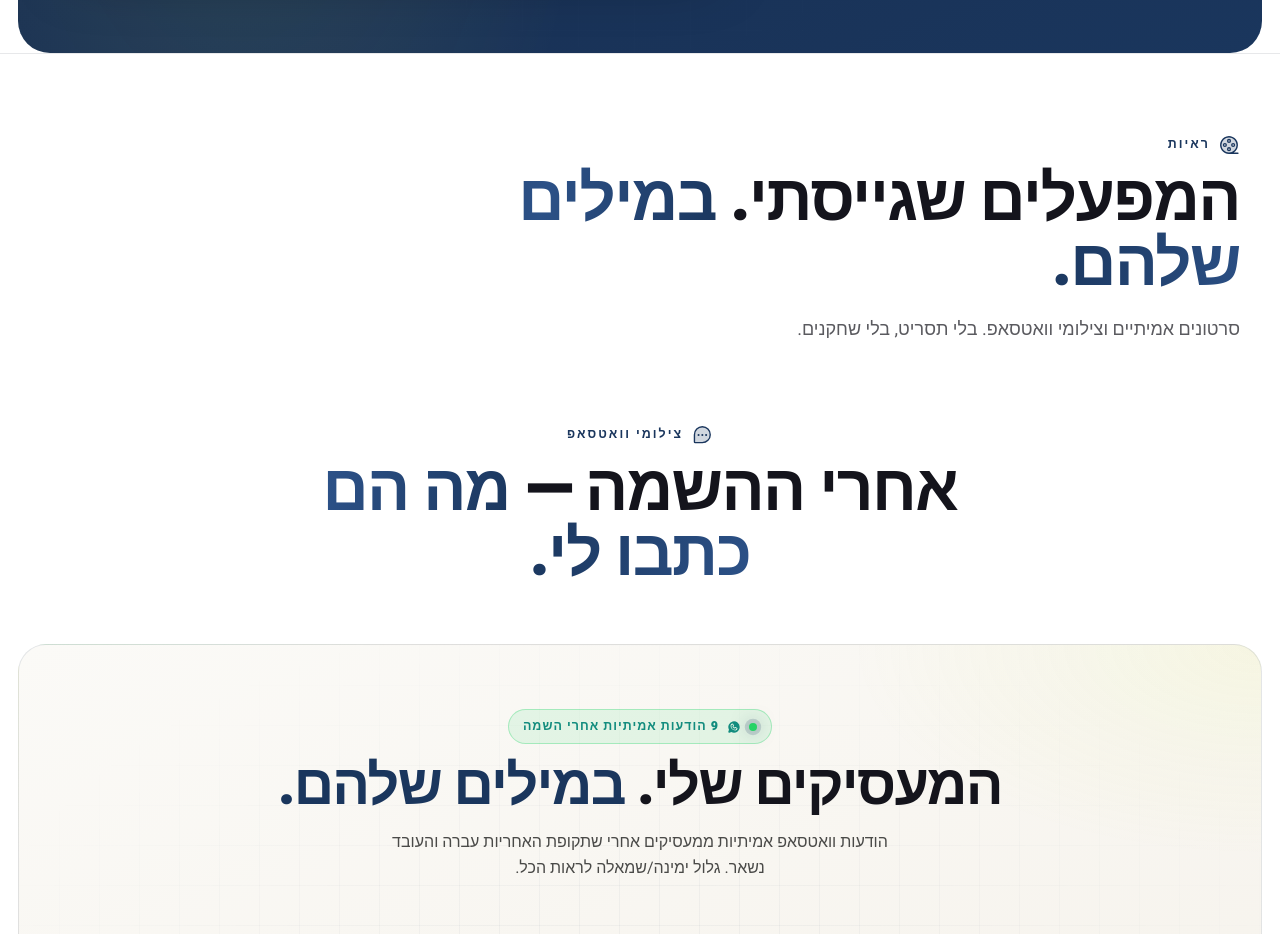
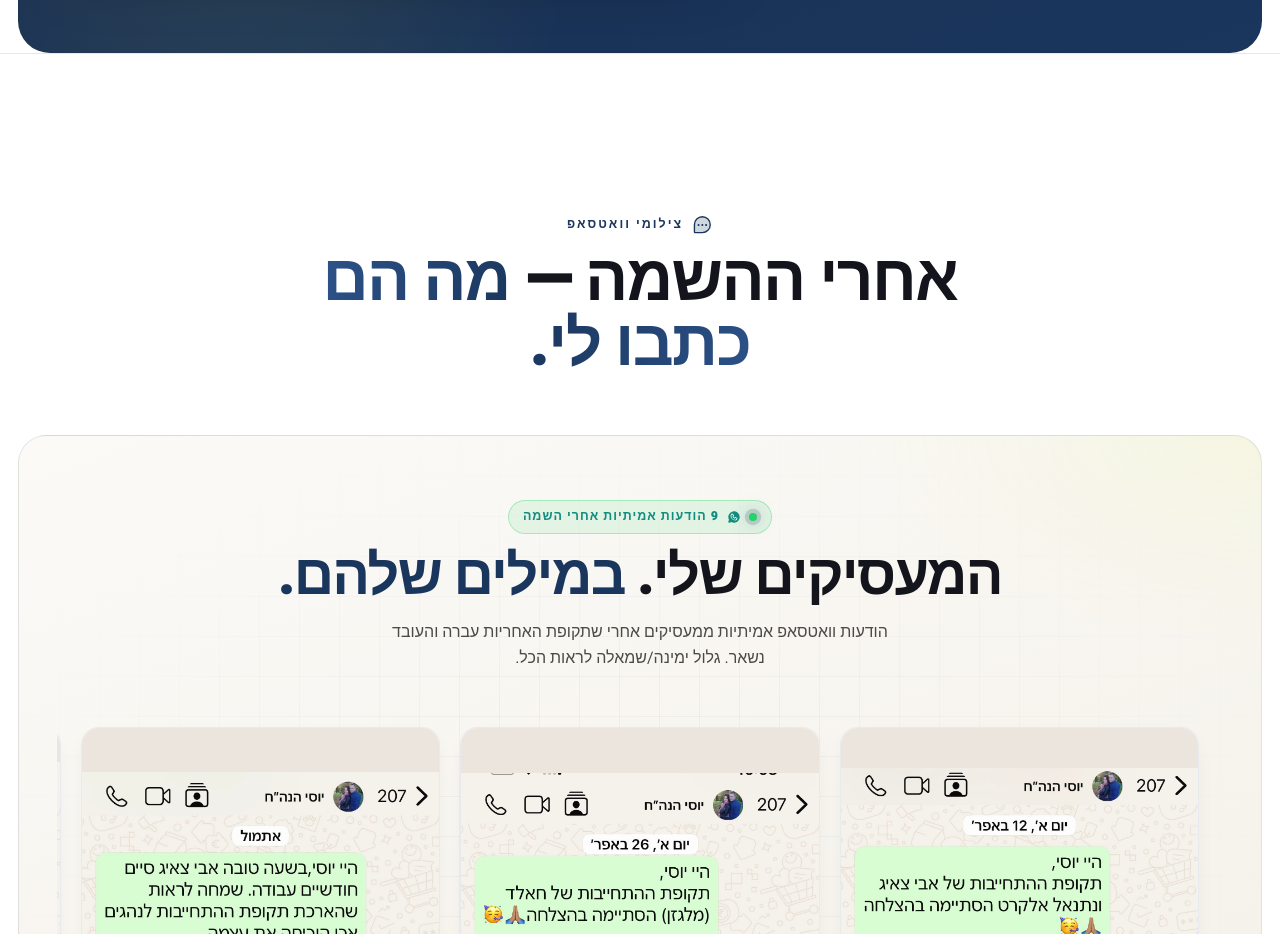
Before and after one commit to amirargaman95-hue/sapir-landing, a Next.js app in the folder app/: page / in a window 1280 px wide. Shown: the part 4700-5634 px from the top of the page. Built offline with nearby package versions, Linux system fonts and the light colour scheme.

Commit message:
fix(content): hide 'ראיות' header and 'סרטונים אמיתיים' subtitle when no videos exist — WhatsApp section keeps its own header

```diff
--- a/app/src/components/landing/SocialProof.tsx
+++ b/app/src/components/landing/SocialProof.tsx
@@ -29,6 +29,7 @@ export default function SocialProof() {
       aria-labelledby="proof-heading"
     >
       <div className="container-prose">
+        {showVideos && (
           <div className="max-w-[760px] flex flex-col gap-3">
             <div className="flex items-center gap-2">
               <FilmReel size={22} weight="duotone" color="var(--color-accent)" />
@@ -41,6 +42,7 @@ export default function SocialProof() {
               סרטונים אמיתיים וצילומי וואטסאפ. בלי תסריט, בלי שחקנים.
             </p>
           </div>
+        )}
 
         {/* Videos — phone mockups */}
         {showVideos && (
```
Lines whose indentation alone changed are shown as unchanged.
